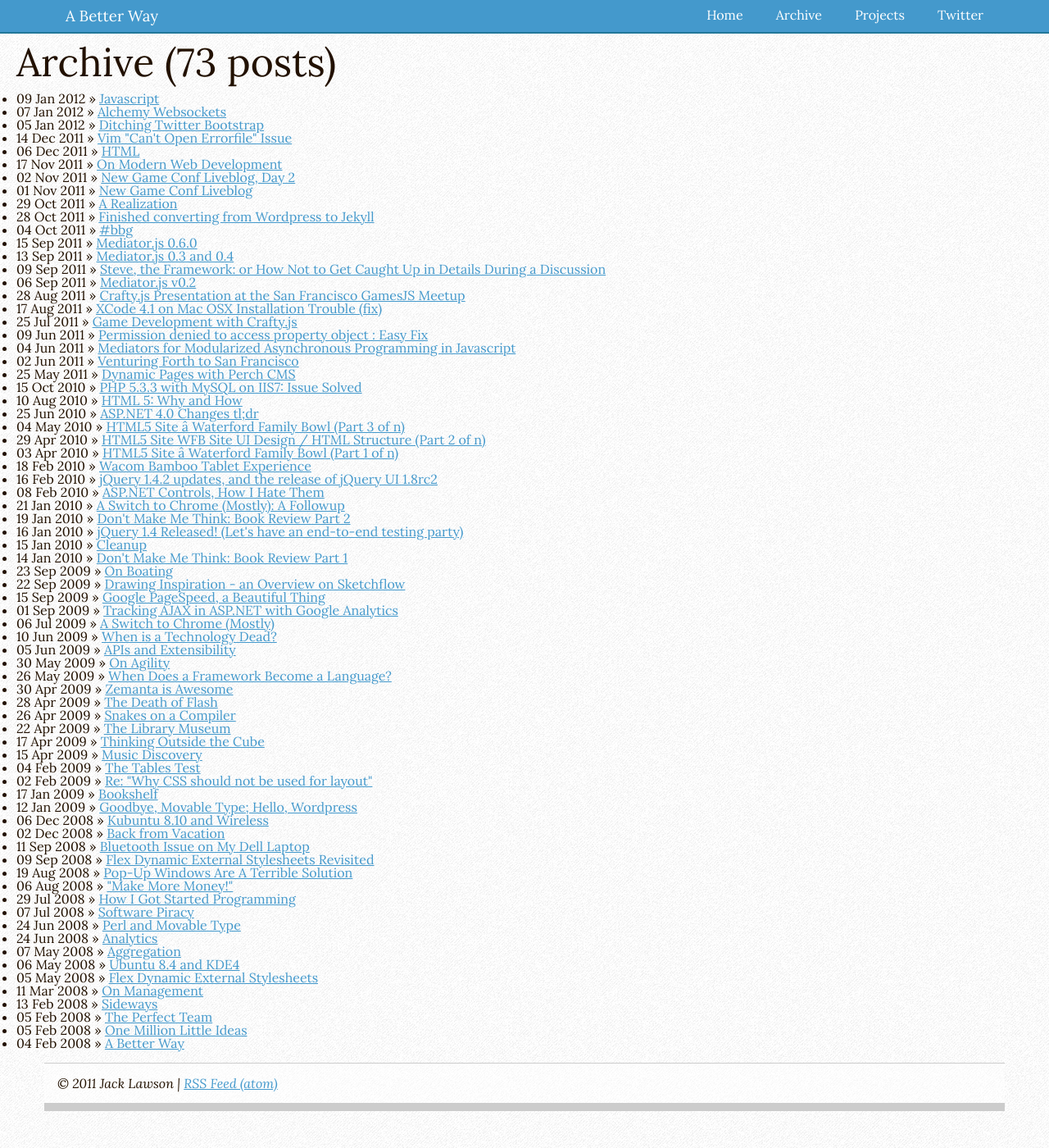
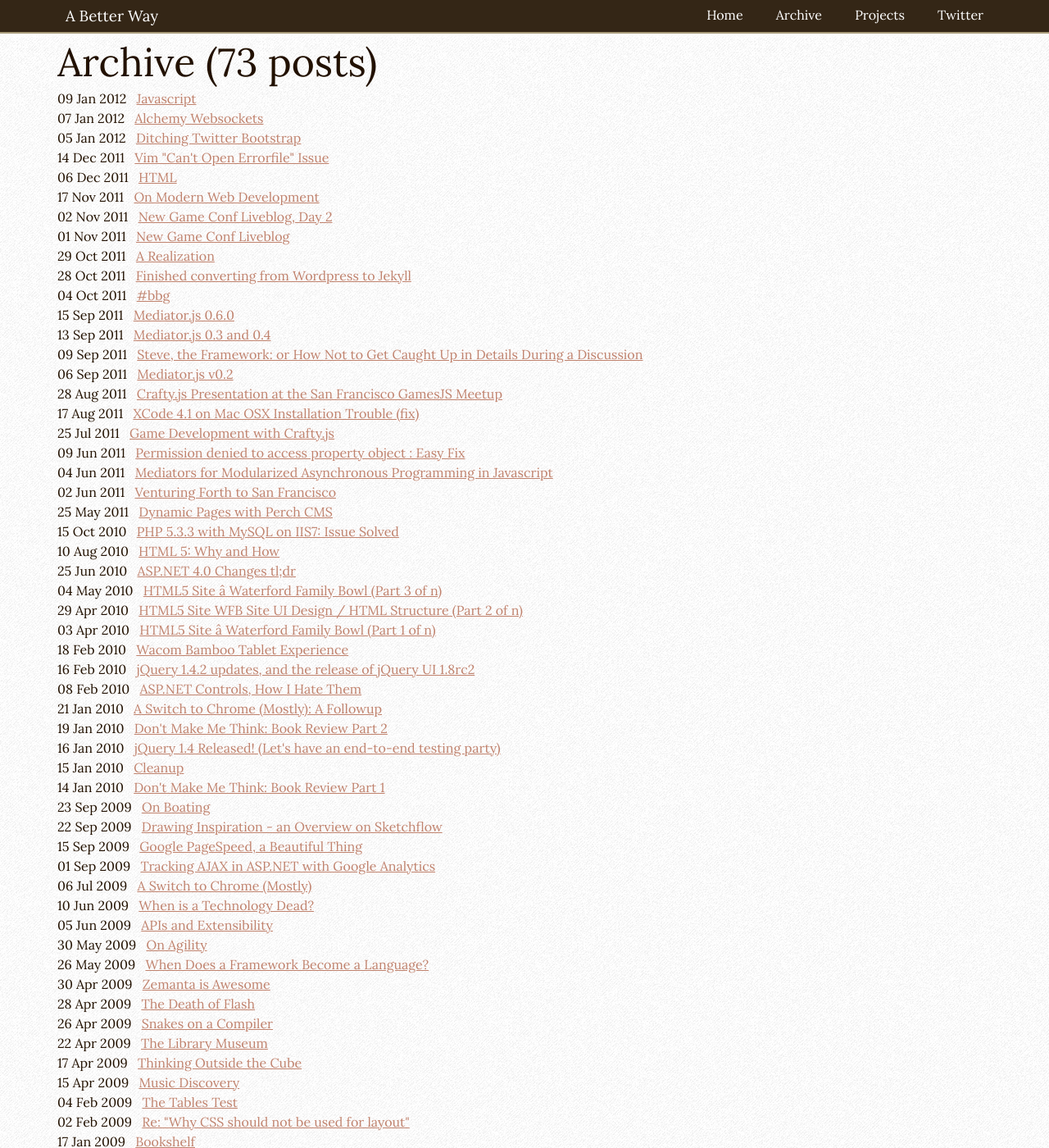
Before and after one commit to ajacksified/ajacksified.github.com, a Jekyll site: the page built from archive.html, in a window 1280 px wide and 1400 px high. Shown: the whole window at 82% size. Built offline with Jekyll 4.4.1, drawn with Linux system fonts in a browser that asks for light colours; nearby versions of some CDN libraries; Markdown is read by kramdown in place of the engine named in the settings.

Commit message:
Updated styles

```diff
--- a/_layouts/default.html
+++ b/_layouts/default.html
@@ -15,7 +15,10 @@
   <meta name="viewport" content="width=device-width,initial-scale=1">
 
   <link href='http://fonts.googleapis.com/css?family=Lora:400,700,400italic' rel='stylesheet' type='text/css'>
-  <link rel="stylesheet" href="/css/all.min.css">
+
+  <link rel="stylesheet" href="/css/reset.css">
+  <link rel="stylesheet" href="/css/1140.css">
+  <link rel="stylesheet" href="/css/styles.css">
 
   <link rel="alternate" type="application/rss+xml" title="A Better Way RSS Feed" href="/atom.xml">
 
--- a/archive.html
+++ b/archive.html
@@ -2,12 +2,16 @@
 layout: default
 title: Archive | A Better Way - Jack Lawson
 ---
-
-<section>
+<div class="row">
+  <section class="twelvecol archive">
     <h1>Archive ({{ site.posts | size }} posts)</h1>
     <ul class="posts">
       {% for post in site.posts %}
-      <li><span>{{ post.date | date_to_string }}</span> &raquo; <a href="{{ post.url }}">{{ post.title }}</a></li>
+        <li>
+          <time datetime="{{ post.date | date_to_xmlschema }}">{{ post.date | date_to_string }}</time>
+          <a href="{{ post.url }}">{{ post.title }}</a>
+        </li>
       {% endfor %}
     </ul>
   </section>
+</div>
--- a/css/styles.css
+++ b/css/styles.css
@@ -7,7 +7,10 @@ body {
 }
 
 h1, h2, h3 { font-weight: normal; line-height: 1.5em; }
-h1 a, h2 a { text-decoration: none; }
+
+h1 a, h2 a {
+  text-decoration: none;
+}
 
 h1 {
   font-size: 36pt;
@@ -26,10 +29,14 @@ strong {
 }
 
 a {
-  color: #49C;
+  color: #C0826D;
 }
 
-p {
+a:hover, .topbar a:hover {
+  color: #A0624D;
+}
+
+p, .addthis_toolbox {
   margin-bottom: 1em;
   line-height: 1.4em;
   max-width: 40em;
@@ -42,15 +49,15 @@ pre, code {
 }
 
 pre {
-  border-bottom: solid 1px #ccc;
-  border-left: solid 10px #ccc;
+  border-bottom: solid 1px #A99C7B;
+  border-left: solid 10px #A99C7B;
   padding: 1em;
   margin: 1em 0;
 }
 
 code {
   padding: 0 .25em;
-  border: solid 1px #ccc;
+  border: solid 1px #A99C7B;
 }
 
 pre code {
@@ -58,13 +65,21 @@ pre code {
   border: none;
 }
 
+article h1 {
+  text-shadow: 0px 2px 2px rgba(255,255,255,1), 0px -1px 1px rgba(0,0,0,.5);
+}
+
+.post article h1 {
+  text-align: center;
+}
+
 article {
   margin-bottom: 1em;
 }
 
 footer, footer.row {
-  border-top: solid 1px #ccc;
-  border-bottom: solid 10px #ccc;
+  border-top: solid 1px #A99C7B;
+  border-bottom: solid 10px #A99C7B;
   background: rgba(255,255,255,.5);
   font-style: italic;
   padding: 1em;
@@ -83,7 +98,7 @@ blockquote {
   font-style: italic;
   color: #333;
   background: rgba(255,255,255,.5);
-  border-left:10px solid #ccc;
+  border-left:10px solid #A99C7B;
   margin:1.5em 10px;
   padding:.5em 10px;
   quotes:"\201C""\201D""\2018""\2019";
@@ -95,7 +110,7 @@ blockquote p {
 
 .sidebar {
   background: rgba(255,255,255,.5);
-  border: solid 1px #ccc;
+  border: solid 1px #A99C7B;
   border-radius: 2px;
 }
 
@@ -116,10 +131,10 @@ aside .well {
 .btn {
   color: #fff;
   text-shadow: 0px 1px 1px rgba(0,0,0,.25);
-  background-color: #49C;
+  background-color: #342616;
   border-radius: 2px;
   border: solid 1px #5AD;
-  border-bottom: solid 2px #279;
+  border-bottom: solid 2px #A99C7B;
   text-decoration: none;
   padding: .25em .5em;
   display: inline-block;
@@ -129,9 +144,10 @@ aside .well {
   position: fixed;
   top: 0;
   left: 0;
-  background: #49C;
-  border-bottom: solid 2px #279;
+  background: #342616;
+  border-bottom: solid 2px #A99C7B;
   width: 100%;
+  box-shadow: 0px 3px 5px #fff;
 }
 .topbar .twelvecol {
   width: 1140px;
@@ -166,8 +182,19 @@ aside .well {
   padding: 10px;
 }
 
-.topbar a:hover {
-  background: rgba(0,0,0,.25);
+.archive .time {
+  background: #999;
+  color: white;
+  border-radius: 5px;
+  padding: 1px 5px;
+}
+
+.archive li {
+  margin-bottom: .5em;
+}
+
+.archive a {
+  padding-left: .5em;
 }
 
 @media handheld, only screen and (max-width: 767px) {
```
Also changed, not shown: index.html (+0 -13 lines). Lines whose indentation alone changed are shown as unchanged.
